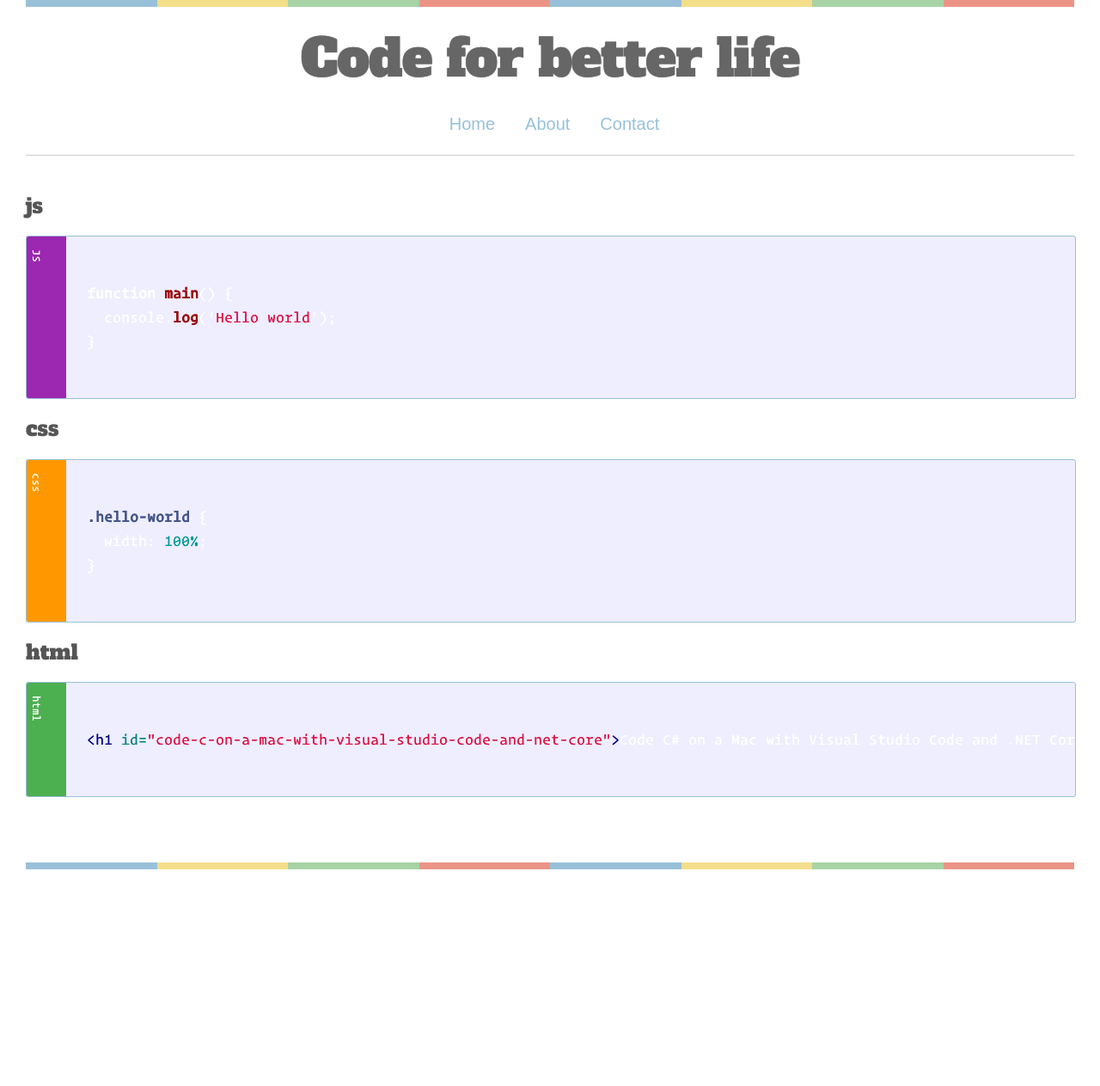
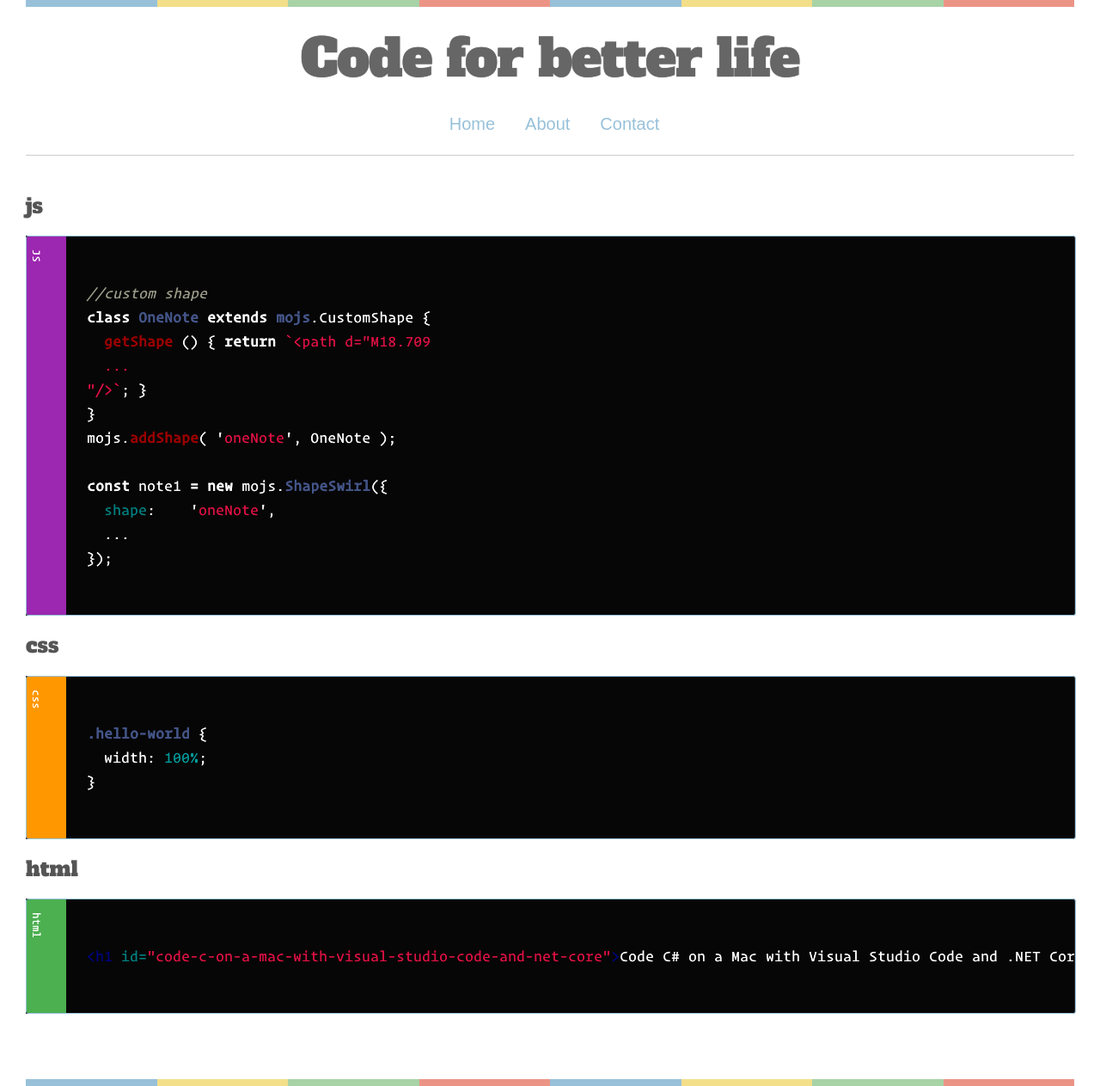
Before and after one commit to YYvanYang/yyvanyang.github.io, a Jekyll site: the page built from _posts/2017-02-22-code-highlighter.md, in a window 1280 px wide. Shown: the whole page at 86% size. Built offline with Jekyll 4.4.1, drawn with Linux system fonts in a browser that asks for light colours; some web fonts are replaced; before the commit the page ends 1011 px from its top, so only the background shows below that.

Commit message:
updat code format

````diff
--- a/_posts/2017-02-22-code-highlighter.md
+++ b/_posts/2017-02-22-code-highlighter.md
@@ -6,9 +6,18 @@ layout: default
 
 ```js
 
-function main() {
-  console.log('Hello world');
+//custom shape
+class OneNote extends mojs.CustomShape {
+  getShape () { return `<path d="M18.709
+	...
+"/>`; }
 }
+mojs.addShape( 'oneNote', OneNote );
+
+const note1 = new mojs.ShapeSwirl({
+  shape:    'oneNote',
+  ...
+});
 
 ```
 
--- a/_sass/_syntax-highlighting.scss
+++ b/_sass/_syntax-highlighting.scss
@@ -6,7 +6,8 @@
     background: #fff;
 
     .highlighter-rouge & {
-      background: #eef;
+      // background: #eef;
+      background: rgba(0,0,0,0.85);
     }
 
     .c     { color: #998; font-style: italic } // Comment
````
